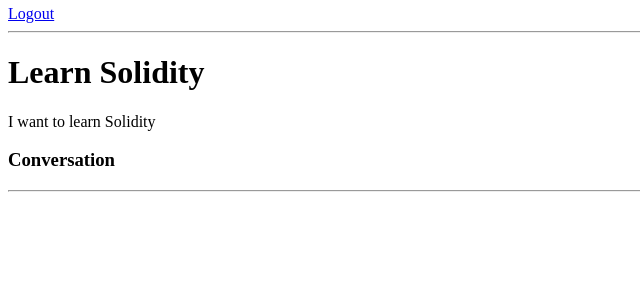
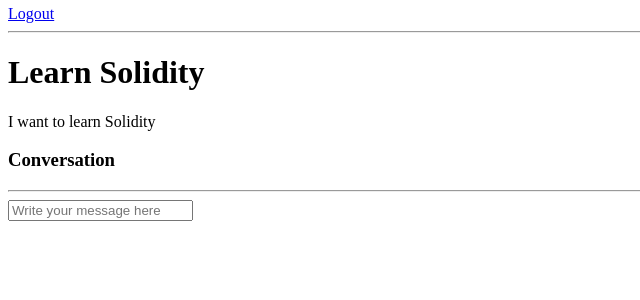
Before and after one commit to MarvsConcept/studybud, a Django app: page /room/5/ in a window 1280 px wide. Shown: the part 146-446 px from the top of the page, without its empty margins (0-640 px from the left). Run offline with Django 4.2, Linux system fonts and the light colour scheme; a user stored in the database is signed in; data comes from the database, SQL or seed files in the repository; both versions use the stored data as it was after the commit.

Commit message:
Room Conversations Creation  Logic

```diff
--- a/base/templates/base/room.html
+++ b/base/templates/base/room.html
@@ -17,9 +17,16 @@
         <p>{{message.body}}</p>
         <hr>
     </div>
-
     {% endfor %}
-
 </div>
 
+{% if request.user.is_authenticated %}
+<div class="comment-form">
+    <form method="POST" action="">
+        {% csrf_token %}
+        <input type="text" name="body" placeholder="Write your message here">
+    </form>
+</div>
+{% endif %}
+
 {% endblock content%}
--- a/base/views.py
+++ b/base/views.py
@@ -6,7 +6,7 @@ from django .db.models import Q
 from django.contrib.auth.models import User
 from django.contrib.auth import authenticate, login, logout
 from django.contrib.auth.forms import UserCreationForm
-from .models import Room, Topic
+from .models import Room, Topic, Message
 from .forms import RoomForm
 
 # rooms = [
@@ -89,6 +89,15 @@ def home(request):
 def room(request, pk):
     room = Room.objects.get(id=pk)
     room_messages = room.message_set.all().order_by('-created')
+
+    if request.method == 'POST':
+        message = Message.objects.create(
+            user=request.user,
+            room=room,
+            body=request.POST.get('body')
+        )
+        return redirect('room', pk=room.id)
+
     context =  {'room': room, 'room_messages':room_messages}
     return render(request, 'base/room.html', context)
 
```
Also changed, not shown: db.sqlite3.
